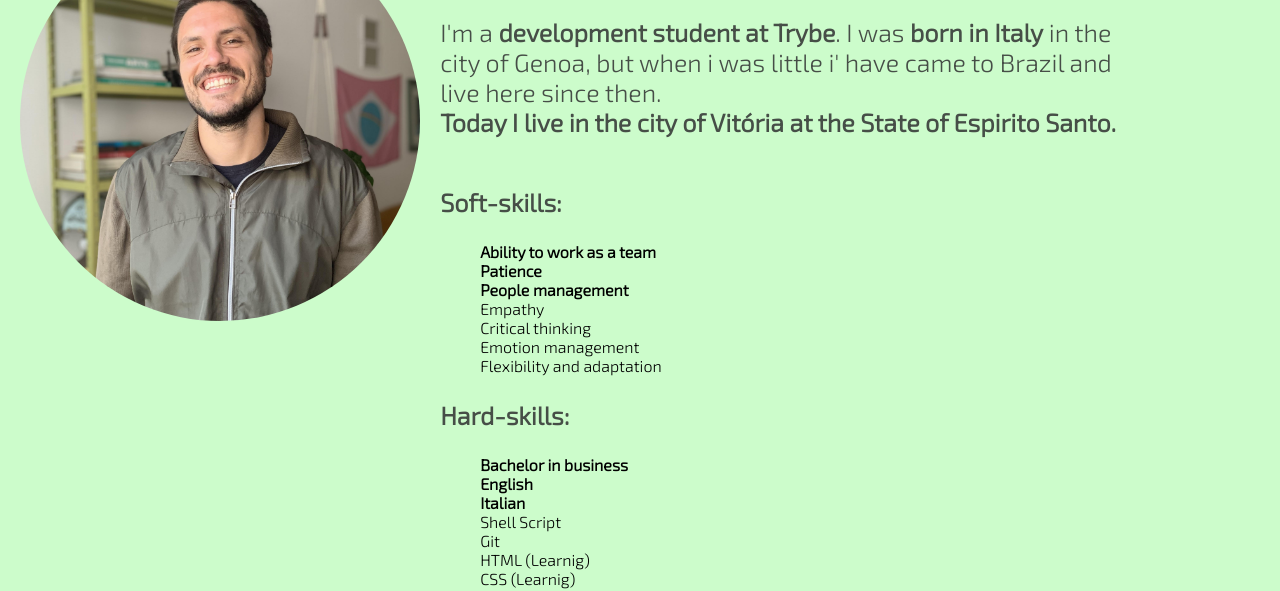
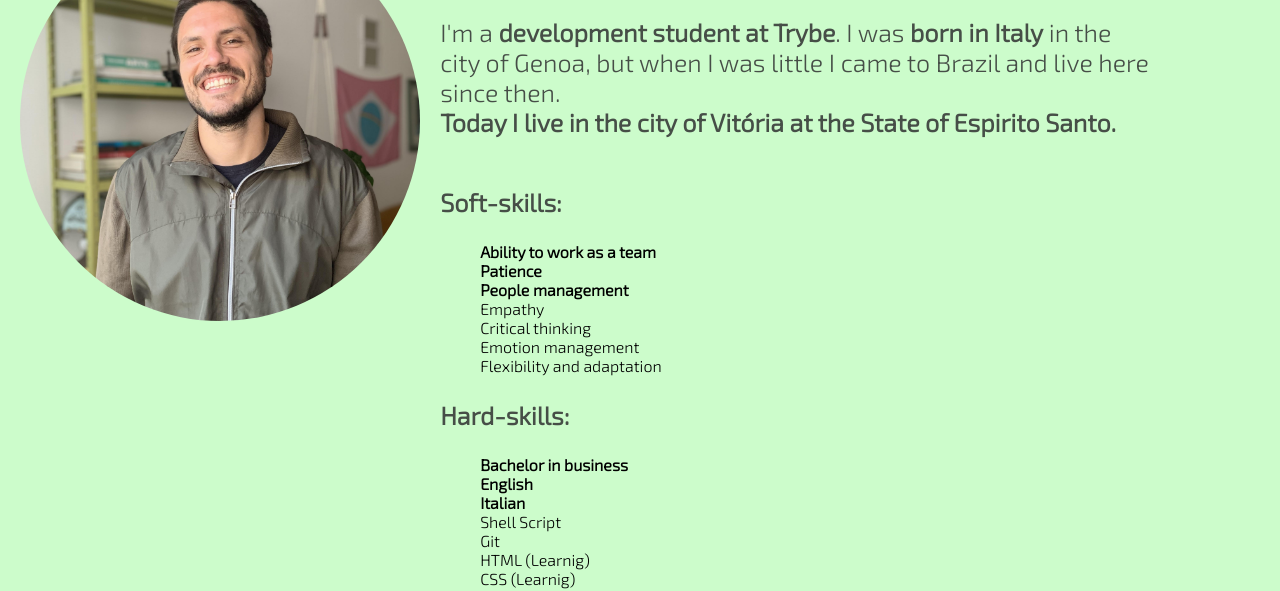
Before and after one commit to Stefano020/Stefano020.github.io, a plain HTML site: page Exercises/Lesson_3_2/index.html in a window 1280 px wide. Shown: the part 223-814 px from the top of the page. Drawn offline with Linux system fonts and the light colour scheme.

Commit message:
Fixed english suggested errors

```diff
--- a/Exercises/Lesson_3_2/index.html
+++ b/Exercises/Lesson_3_2/index.html
@@ -21,7 +21,7 @@
             <p class="my-name">Stefano Branz</p>
                 <p class="about-me">
                     I'm a <strong> development student at Trybe</strong>. I was <b>born in Italy</b> in the city of Genoa,
-                    but when i was little i' have came to Brazil and live here since then.<br>
+                    but when I was little I came to Brazil and live here since then.<br>
                     <b>Today I live in the city of Vitória at the State of Espirito Santo.</b><br>
                 </p>
         <div class="skills">
```
Also changed, not shown: Exercises/Lesson_3_3/index.html (+1 -1 lines).
